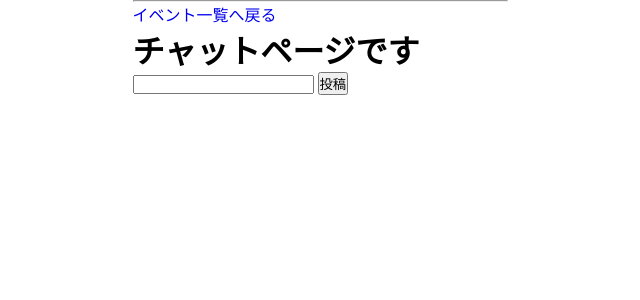
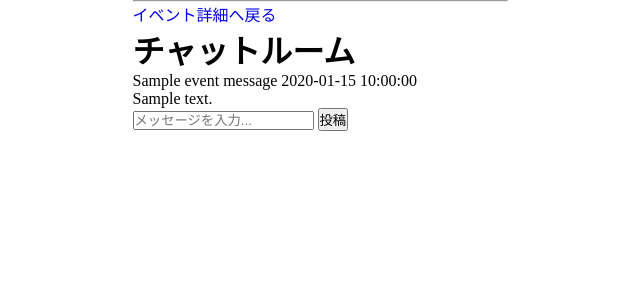
Before and after one commit to E-Team-ponata-inoue-yottomi-kochapi/E-Team_2026-Summer, a Flask app: template tsudoi/templates/message/message_list.html in a window 1280 px wide. Shown: the top 300 px of the page, without its empty margins (320-960 px from the left). Run offline with Flask 2, Linux system fonts and the light colour scheme; the template is opened without the code that fills it: most values are stand-ins (such as "Sample title", 1, 10 or a date in 2020); some libraries are stand-ins or nearby versions.

Commit message:
feat: /tsudoi/templates/message/message_list.html内にメッセージ一覧表示を実装

```diff
--- a/tsudoi/templates/message/message_list.html
+++ b/tsudoi/templates/message/message_list.html
@@ -10,19 +10,30 @@
 <!-- ここからbaseのbodyに差し込まれる -->
 {% block content %}
 <div>
-    <a href="{{ url_for('event.list_view') }}">イベント一覧へ戻る</a>
+    <a href="{{ url_for('event.detail_view', event_id=event_id) }}">イベント詳細へ戻る</a>
 </div>
 <div>
-<h1>チャットページです</h1>
+<h1>チャットルーム</h1>
 </div>
+<!-- 古い順に表示される -->
+{% if event_messages %}
+    {% for event_message in event_messages %}
+    <div>
+        <p>{{ event_message.name }} {{ event_message.created_at}}</p>
+        <p>{{ event_message.body }}</p>
+    </div>
+    {% endfor %}
+{% else %}
 <div>
-    <form method="POST" action="{{ url_for('message.create_process', event_id=event.id)}}">
+    <p>まだ投稿されたメッセージはありません</p>
+</div>
+{% endif %}
+<div>
+    <!-- CSSで画面下に固定予定 -->
+    <form method="POST" action="{{ url_for('message.create_process', event_id=event_id)}}">
         <input type="hidden" name="csrf_token" value="{{ csrf_token()}}">
-        <input type="text" id="message" name="message">
+        <input type="text" id="message" name="body" placeholder="メッセージを入力...">
         <button type="submit">投稿</button>
     </form>
 </div>
-{% if message %}
-<p>{{ message }}</p>
-{% endif %}
 {% endblock %}
```
